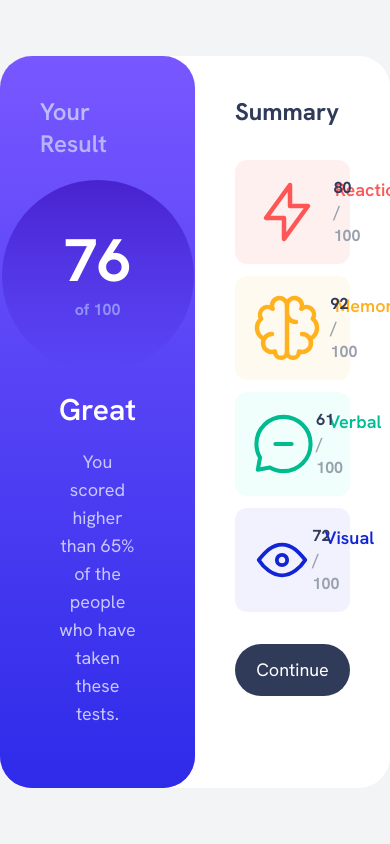
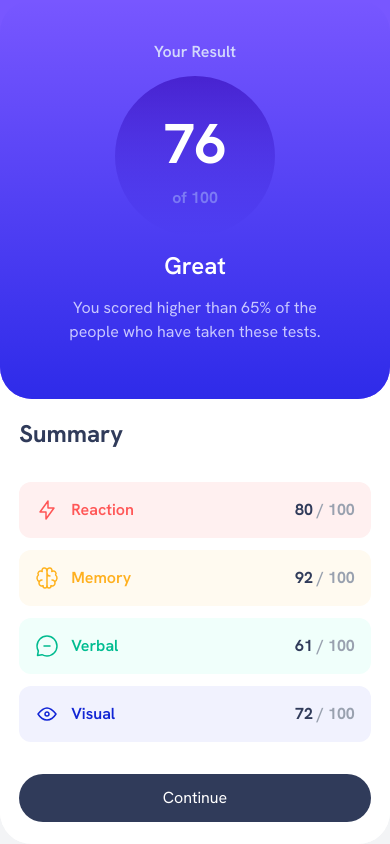
Before and after one commit to rainndev/Front-end-mentor-react, a React (Vite) app: page /#/results-summary in a window 390 px wide. Built offline with nearby package versions, Linux system fonts and the light colour scheme.

Commit message:
feat(results-summary): improve responsive design and adjust text sizes in Results Summary component

```diff
--- a/src/component/ResultsSummary.tsx
+++ b/src/component/ResultsSummary.tsx
@@ -2,25 +2,29 @@ import data from "../data/results-summary-data.json";
 
 const ResultsSummary = () => {
   return (
-    <div className="w-screen h-screen flex justify-center items-center font-[Hanken_grotesk] text-white  bg-gray-100 drop-shadow-xl shadow-[hsl(252,100%,67%)]">
+    <div className="w-screen h-screen flex justify-center md:items-center font-[Hanken_grotesk] text-white  bg-gray-100 drop-shadow-xl shadow-[hsl(252,100%,67%)]">
       {/* container */}
-      <div className="w-full bg-white rounded-4xl max-w-3xl grid grid-cols-2">
+      <div className="w-full bg-white rounded-4xl max-w-3xl grid grid-cols-1 md:grid-cols-2">
         {/* LEFT GRID SUMMARY */}
-        <div className="relative bg-[hsl(252_100%_67%)]  w-full p-10 flex items-center flex-col space-y-5 rounded-4xl">
+        <div className="relative bg-[hsl(252_100%_67%)]  w-full p-10  flex items-center flex-col space-y-3 md:space-y-5 rounded-b-4xl  md:rounded-4xl ">
           {/* result text */}
-          <h1 className="text-2xl font-semibold text-[hsl(241,100%,89%)]">
+          <h1 className="text-[clamp(1rem,1.5vw,1.5rem)] font-semibold text-[hsl(221,100%,96%)]">
             Your Result
           </h1>
           {/* Circle with data */}
-          <div className="w-48 h-48  rounded-full bg-gradient-to-b from-[hsla(256,72%,46%,1)] to-[hsla(241,72%,46%,0)] flex flex-col justify-center items-center p-12 space-y-2 ">
-            <h1 className="text-6xl text-white font-bold z-10">76</h1>
-            <p className="text-[16px] text-[hsl(241,100%,89%)]  font-bold">
+          <div className="w-40 h-40 md:w-48 md:h-48  rounded-full bg-gradient-to-b from-[hsla(256,72%,46%,1)] to-[hsla(241,72%,46%,0)] flex flex-col justify-center items-center p-12">
+            <h1 className=" text-[clamp(3.5rem,2vw,3.75rem)] text-white font-bold z-10">
+              76
+            </h1>
+            <p className="text-[clamp(1rem,2vw,16px)] text-[hsl(241,100%,89%)]  font-bold">
               of 100
             </p>
           </div>
           {/* info */}
-          <h3 className="text-3xl font-semibold z-10">Great</h3>
-          <p className="text-center z-10 text-lg mx-4 text-[hsl(241,100%,89%)]">
+          <h3 className="text-[clamp(1.5rem,2vw,1.875rem)] font-semibold z-10">
+            Great
+          </h3>
+          <p className=" text-[clamp(1rem,2vw,1.125rem)] text-center z-10  mx-4 text-[hsl(241,100%,89%)]">
             You scored higher than 65% of the people who have taken these tests.
           </p>
 
@@ -33,7 +37,7 @@ const ResultsSummary = () => {
         </div>
 
         {/* Right grid - Summary */}
-        <div className="bg-white w-full rounded-4xl p-10 space-y-8">
+        <div className="bg-white w-full rounded-4xl p-[clamp(1.2rem,2vw,2.5rem)] space-y-8">
           {/* Title */}
           <h1 className="text-[hsl(224,30%,27%)] text-2xl font-bold">
             Summary
@@ -47,9 +51,9 @@ const ResultsSummary = () => {
                 key={i}
                 className="p-4 flex justify-between rounded-xl "
               >
-                <div className="flex space-x-3">
+                <div className="flex space-x-3 text-[clamp(1rem,2vw,1.125rem)]">
                   <img src={icon} alt={category} />
-                  <p className="font-semibold text-lg" style={{ color: clr }}>
+                  <p className="font-semibold" style={{ color: clr }}>
                     {category}
                   </p>
                 </div>
@@ -64,7 +68,7 @@ const ResultsSummary = () => {
           </div>
 
           {/* Button continue */}
-          <button className="text-center bg-[hsl(224,30%,27%)] w-full py-3 rounded-full text-lg">
+          <button className="text-center bg-[hsl(224,30%,27%)] w-full py-3 rounded-full  text-[clamp(1rem,2vw,1.125rem)]">
             Continue
           </button>
         </div>
```
